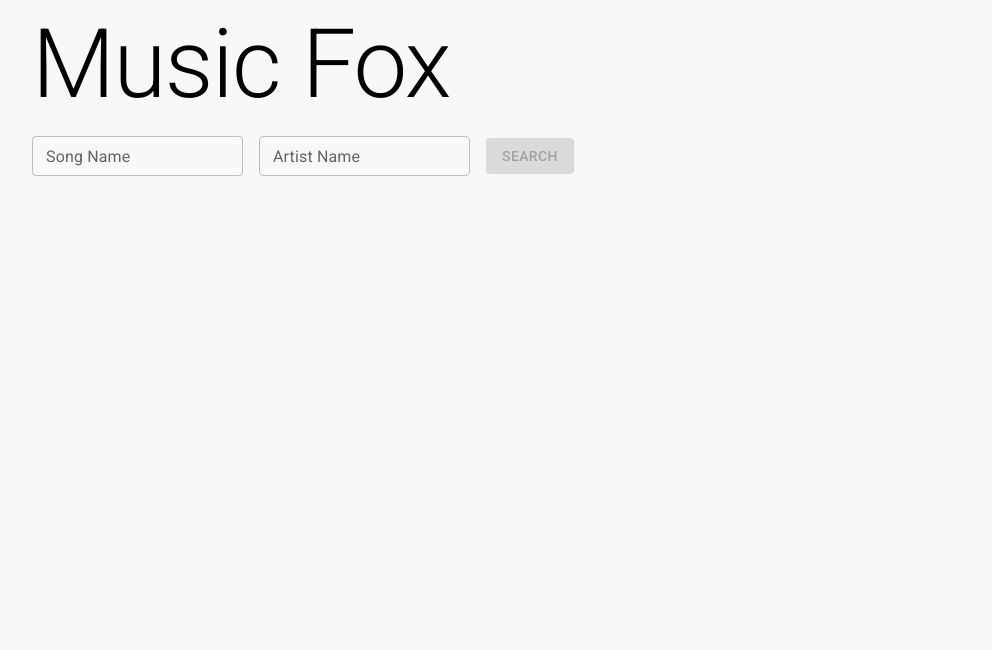
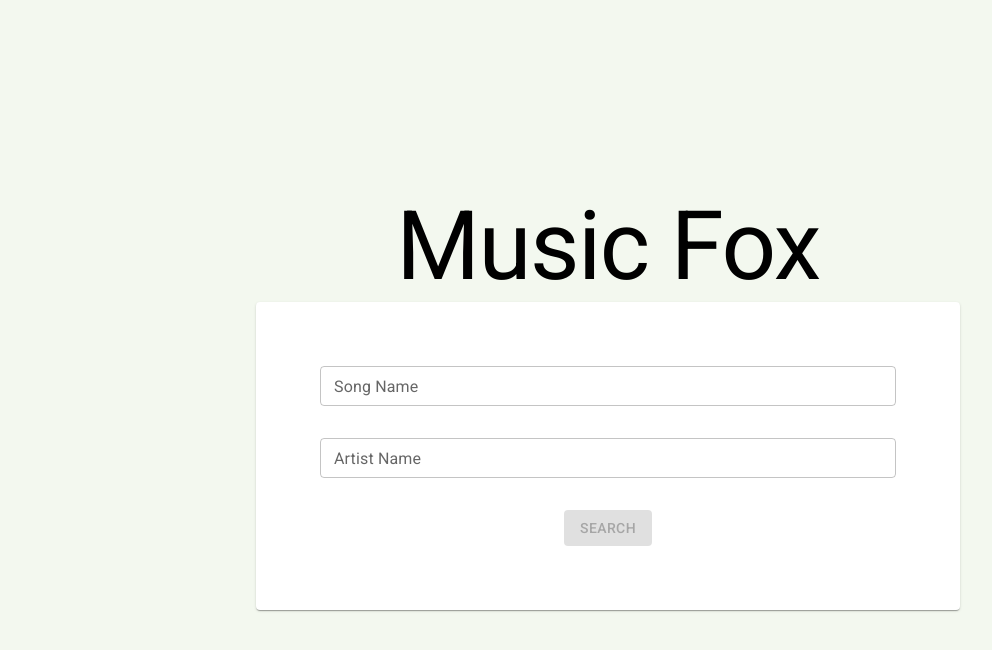
Before and after one commit to crmrajat/music-fox, a React (Vite) app: page /Dashboard in a window 1280 px wide. Shown: the top 650 px of the page, without its empty margins (32-1024 px from the left). Built offline with nearby package versions, Linux system fonts and the light colour scheme.

Commit message:
ui revamped for dashboard 🪂

```diff
--- a/src/App.jsx
+++ b/src/App.jsx
@@ -5,18 +5,16 @@ import { Loading } from './components';
 function App() {
     const navigate = useNavigate();
     return (
-        <Container>
-            <Box sx={{ display: 'flex' }}>
-                <Typography
-                    sx={{ cursor: 'pointer' }}
-                    variant="h1"
-                    onClick={() => {
-                        navigate('/Dashboard');
-                    }}
-                >
-                    Music Fox
-                </Typography>
-            </Box>
+        <Container
+            sx={{
+                // display: 'flex',
+                // flexDirection: 'column',
+                // justifyContent: 'center',
+                // alignItems: 'center',
+                height: '100%',
+                width: '100%',
+            }}
+        >
             <Outlet />
             <Loading />
         </Container>
--- a/src/components/Dashboard.jsx
+++ b/src/components/Dashboard.jsx
@@ -1,6 +1,13 @@
 import Button from '@mui/material/Button';
 import StarIcon from '@mui/icons-material/Star';
-import { Box, Slider, Typography, Input, TextField } from '@mui/material';
+import {
+    Box,
+    Slider,
+    Typography,
+    Input,
+    TextField,
+    Container,
+} from '@mui/material';
 import { alpha, styled } from '@mui/material/styles';
 import { useEffect } from 'react';
 import {
@@ -89,9 +96,29 @@ const Dashboard = () => {
         <Box
             sx={{
                 display: 'flex',
+                width: '100%',
+                height: '100%',
                 flexDirection: 'column',
+                justifyContent: 'center',
+                alignItems: 'center',
             }}
         >
+            <Box sx={{ display: 'flex' }}>
+                <Typography
+                    sx={{
+                        cursor: 'pointer',
+                        textAlign: 'center',
+                        fontWeight: 'regular',
+                    }}
+                    variant="h1"
+                    onClick={() => {
+                        navigate('/Dashboard');
+                    }}
+                >
+                    Music Fox
+                </Typography>
+            </Box>
+
             <Search />
             {/*
             <SongList />
--- a/src/components/Search.jsx
+++ b/src/components/Search.jsx
@@ -1,4 +1,4 @@
-import { Box, Button, TextField } from '@mui/material';
+import { Box, Button, Card, Container, TextField } from '@mui/material';
 import React, { useEffect, useState } from 'react';
 import { useDispatch, useSelector } from 'react-redux';
 import { useNavigate } from 'react-router-dom';
@@ -36,8 +36,20 @@ const Search = () => {
     }, []);
 
     return (
-        <Box sx={{ display: 'flex', gap: 2, alignItems: 'center' }} my={2}>
+        <Card
+            sx={{
+                display: 'flex',
+                flexDirection: 'column',
+                gap: 4,
+                padding: 8,
+                alignItems: 'center',
+                justifyContent: 'center',
+                width: '50%',
+            }}
+            my={2}
+        >
             <TextField
+                fullWidth
                 size="small"
                 label="Song Name"
                 value={inputValue.song}
@@ -46,11 +58,15 @@ const Search = () => {
                 }}
             />
             <TextField
+                fullWidth
                 size="small"
                 label="Artist Name"
                 value={inputValue.artist}
                 onChange={(e) => {
-                    setInputValue({ ...inputValue, artist: e.target.value });
+                    setInputValue({
+                        ...inputValue,
+                        artist: e.target.value,
+                    });
                 }}
             />
             <Button
@@ -63,7 +79,7 @@ const Search = () => {
             >
                 Search
             </Button>
-        </Box>
+        </Card>
     );
 };
 
--- a/src/index.css
+++ b/src/index.css
@@ -8,7 +8,8 @@
     /* background-color: #242424; */
 
     color: black;
-    background-color: #f8f8f8;
+    /* background-color: #f8f8f8; */
+    background-color: #F3F8EF;
 
     font-synthesis: none;
     text-rendering: optimizeLegibility;
@@ -17,6 +18,14 @@
     -webkit-text-size-adjust: 100%;
 }
 
-.debug{
+.debug {
     border: 1px solid #bada55;
 }
+
+html,
+body,
+#root {
+    height: 100%;
+    width: 100%;
+    margin: 0;
+}
--- a/src/main.jsx
+++ b/src/main.jsx
@@ -31,6 +31,7 @@ ReactDOM.createRoot(document.getElementById('root')).render(
                     <Route path="Loading" element={<Loading />} />
                     <Route path="SongProfile" element={<SongProfile />} />
                     <Route path="ArtistProfile" element={<ArtistProfile />} />
+                    <Route path="*" element={<>Page Not Found</>} />
                 </Route>
             </Routes>
         </BrowserRouter>
```
